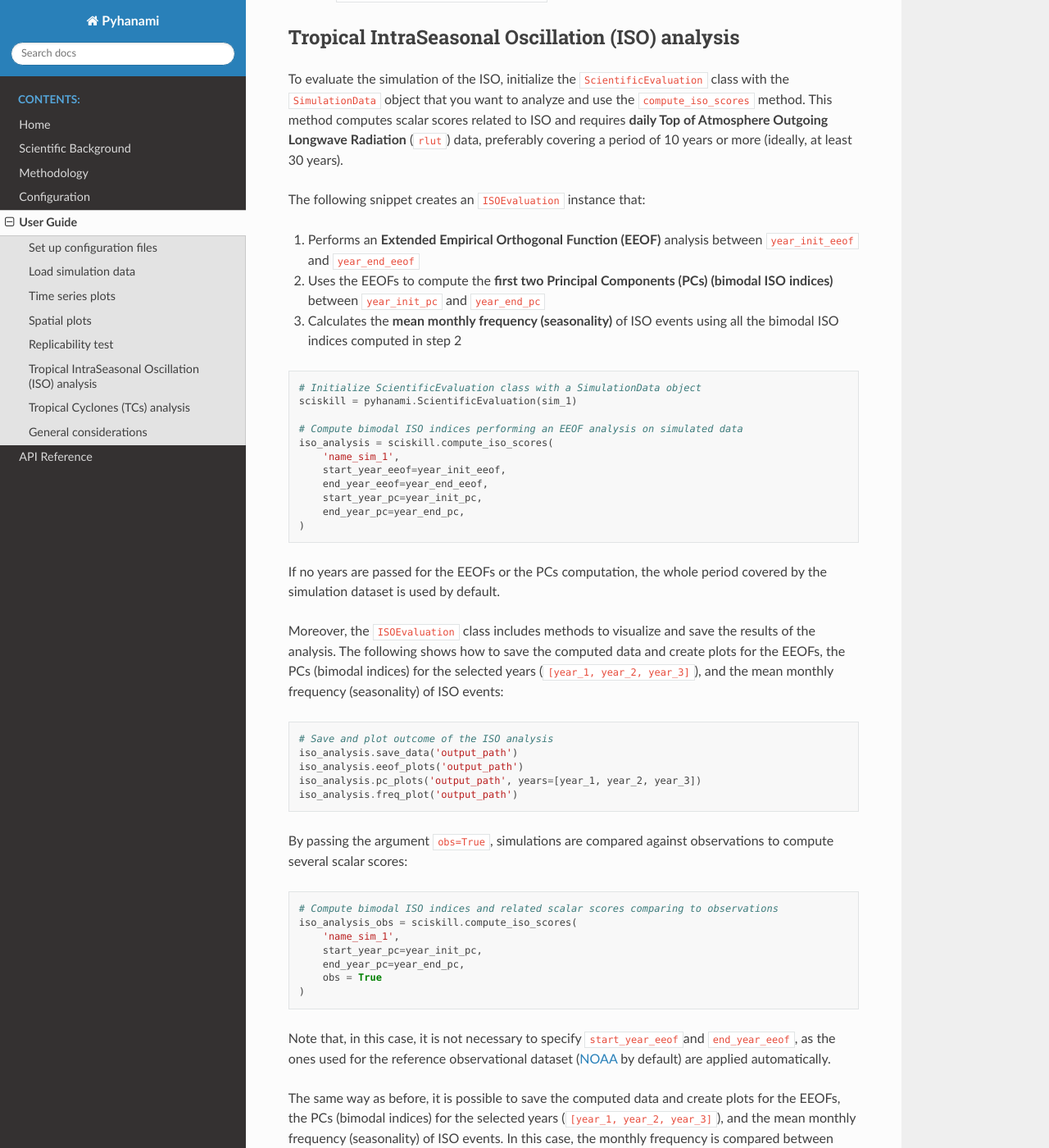
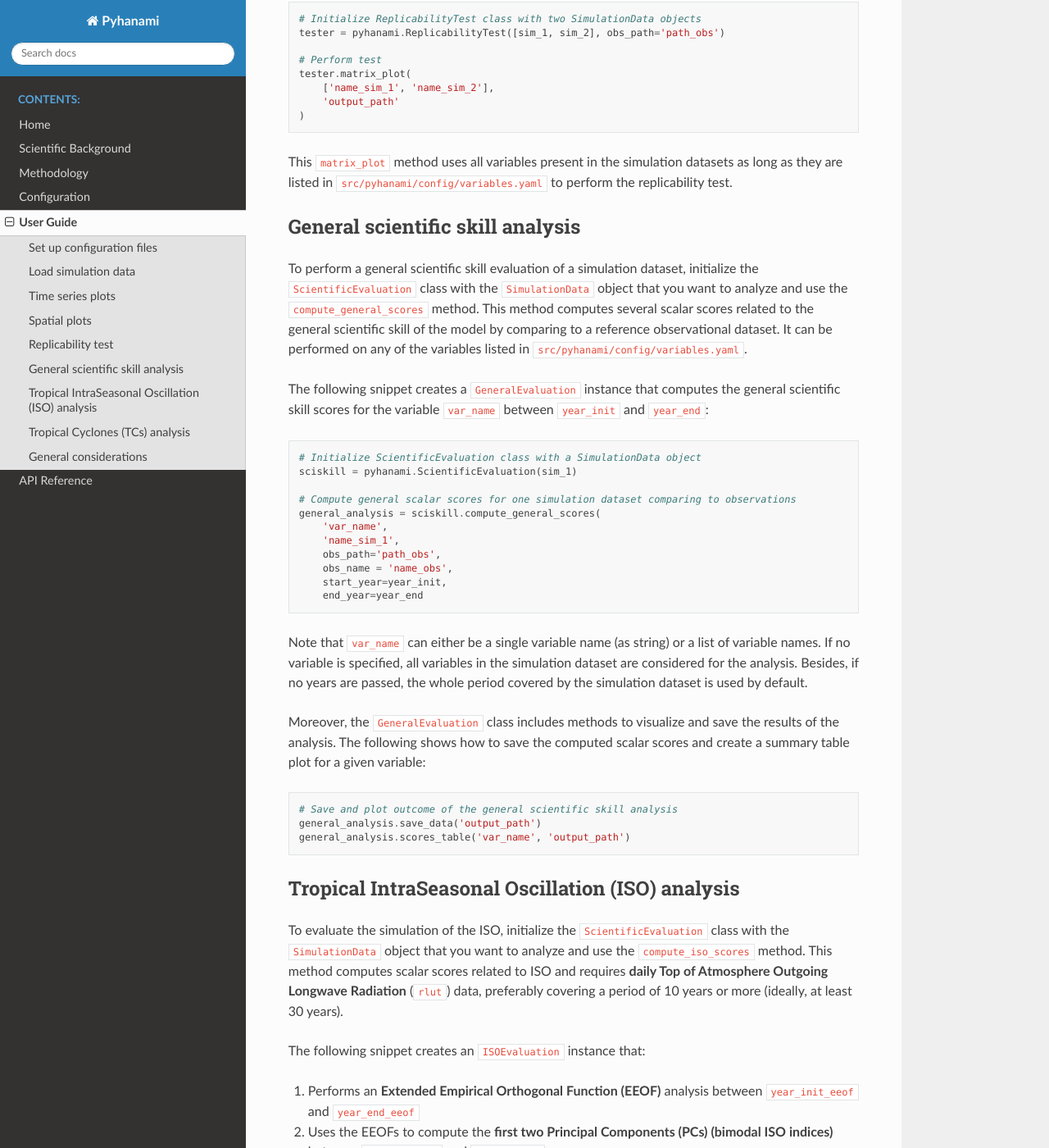
Before and after one commit to BSC-ES/pyhanami, a Sphinx documentation site: the page built from docs/source/User-Guide.md, in a window 1280 px wide and 1400 px high, scrolled down 3604 px. Shown: the whole window at 82% size. Built offline with Sphinx 7.4.7 and the Read the Docs theme 3.1.0, drawn with Linux system fonts in a browser that asks for light colours; some of the changed text lies outside the part shown.

Commit message:
Added explanations on general scientific skill scores

````diff
--- a/docs/source/User-Guide.md
+++ b/docs/source/User-Guide.md
@@ -94,7 +94,7 @@ To take into account when using this `time_series_plot` method:
 
 ## Spatial plots
 
-To generate **spatial plots** comparing two simulation datasets between `year_init` and `year_end`, initialize the `DataDiagnostics` class with the `SimulationData` objects that you want to analyze and use the `abs_diff_plot` and `eff_size_plot` methods:
+To generate **spatial plots** comparing two datasets between `year_init` and `year_end`, initialize the `DataDiagnostics` class with the `SimulationData` objects that you want to analyze and use the following methods:
 
 ```python
 # Initialize DataDiagnostics class with two SimulationData objects
@@ -119,13 +119,25 @@ diags.eff_size_plot(
     start_year=year_init,
     end_year=year_end
 )
+
+# Plot spatial bias between one dataset and observations
+diags.bias_plot(
+    'var_name',
+    'name_sim_1',
+    'output_path',
+    obs_path='path_obs',
+    obs_name='name_obs',
+    start_year=year_init,
+    end_year=year_end
+)
 ```
-The `abs_diff_plot` and `eff_size_plot` methods generate the following visualization outputs, respectively:
+The `abs_diff_plot`, `eff_size_plot`, and `bias_plot` methods generate the following visualization outputs, respectively:
 1. **Absolute difference plot**: spatial plot displaying the absolute average difference between two simulation datasets for the given variable at the grid point level.
 2. **Effect size plot**: spatial plot showing the effect size (Cohen's _d_) between two simulation datasets for the given variable at the grid point level. Grid points in which the difference between the datasets is statistically significant (based on the _t_-test) are highlighted in the plot.
+3. **Bias plot**: spatial plot of the average difference between a simulation dataset and observations for the given variable at the grid point level.
 
 To take into account when using these methods:
-- The central longitude in the plots is set to 0º by default, but it can be modified with the argument `clon` (e.g. `clon=180`).
+- The central longitude in the plots is set to 0º by default, but it can be modified with the argument `clon` (e.g., `clon=180`).
 - If no `start_year` and `end_year` are specified, the whole period covered by the datasets is used by default. In this case, both datasets must have overlapping time periods.
 
 
@@ -147,6 +159,38 @@ tester.matrix_plot(
 This `matrix_plot` method uses all variables present in the simulation datasets as long as they are listed in `src/pyhanami/config/variables.yaml` to perform the replicability test.
 
 
+## General scientific skill analysis
+
+To perform a general scientific skill evaluation of a simulation dataset, initialize the `ScientificEvaluation` class with the `SimulationData` object that you want to analyze and use the `compute_general_scores` method. This method computes several scalar scores related to the general scientific skill of the model by comparing to a reference observational dataset. It can be performed on any of the variables listed in `src/pyhanami/config/variables.yaml`.
+
+The following snippet creates a `GeneralEvaluation` instance that computes the general scientific skill scores for the variable `var_name` between `year_init` and `year_end`:
+
+```python
+# Initialize ScientificEvaluation class with a SimulationData object
+sciskill = pyhanami.ScientificEvaluation(sim_1)
+
+# Compute general scalar scores for one simulation dataset comparing to observations
+general_analysis = sciskill.compute_general_scores(
+    'var_name',
+    'name_sim_1',
+    obs_path='path_obs',
+    obs_name = 'name_obs',
+    start_year=year_init,
+    end_year=year_end
+```
+Note that `var_name` can either be a single variable name (as string) or a list of variable names. If no variable is specified, all variables in the simulation dataset are considered for the analysis. Besides, if no years are passed, the whole period covered by the simulation dataset is used by default.
+
+Moreover, the `GeneralEvaluation` class includes methods to visualize and save the results of the analysis. The following shows how to save the computed scalar scores and create a summary table plot for a given variable:
+
+```python
+# Save and plot outcome of the general scientific skill analysis
+general_analysis.save_data('output_path')
+general_analysis.scores_table('var_name', 'output_path')
+```
+
+<!-- TO DO: Explain the colors in the summary table plot.-->
+
+
 ## Tropical IntraSeasonal Oscillation (ISO) analysis
 
 To evaluate the simulation of the ISO, initialize the `ScientificEvaluation` class with the `SimulationData` object that you want to analyze and use the `compute_iso_scores` method. This method computes scalar scores related to ISO and requires **daily Top of Atmosphere Outgoing Longwave Radiation** (`rlut`) data, preferably covering a period of 10 years or more (ideally, at least 30 years).
@@ -158,6 +202,8 @@ The following snippet creates an `ISOEvaluation` instance that:
 
 ```python
 # Initialize ScientificEvaluation class with a SimulationData object
+# (If you have already added this dataset to an existing ScientificEvaluation object,
+# you can skip this step)
 sciskill = pyhanami.ScientificEvaluation(sim_1)
 
 # Compute bimodal ISO indices performing an EEOF analysis on simulated data
@@ -204,7 +250,7 @@ iso_analysis_obs.scores
 When `obs=True`, the simulated PCs can be adjusted before computing the scores to account for amplitude differences between simulations and observations (see [Methodology](./Methodology.md#tropical-intraseasonal-oscillation-iso) for more details). This correction can be turned on by passing the argument `correct_pc=True`.
 
 To summarize, the `ISOEvaluation` class includes methods to generate the following visualization outputs:
-1. **EEOF plots** (`ISOEvaluation.eeof_plots`): spatial patterns of the first two EEOFs for boreal winter and boreal summer. The central longitude for these plots is set to 0º by default, but it can be modified with the argument `clon` (e.g. `clon=180`).
+1. **EEOF plots** (`ISOEvaluation.eeof_plots`): spatial patterns of the first two EEOFs for boreal winter and boreal summer. The central longitude for these plots is set to 0º by default, but it can be modified with the argument `clon` (e.g., `clon=180`).
 2. **PC plots** (`ISOEvaluation.pc_plots`, passing one year or a list of years): time series of the first two PCs and their amplitude for both MJO and BSISO for the specified years.
 3. **Frequency plot** (`ISOEvaluation.freq_plot`): mean monthly frequency (seasonality) of ISO events for both MJO and BSISO, computed over the entire period covered by the dataset. If observations are set to `True`, these are included in the  frequency plot, which also shows the scalar scores ($\alpha$, $R$, $\sigma$ and $\text{TSS}$) comparing simulations and observations.
 
@@ -235,6 +281,8 @@ tc_analysis= sciskill.compute_tc_scores(
 )
 ```
 
+If no years are passed, the whole period covered by the simulation dataset is used by default.
+
 Moreover, the `TCEvaluation` class includes methods to visualize and save the results of the analysis. The following shows how to save the computed data, create linear and spatial plots displaying the computed TC metrics, and create table plots summarizing the scalar score for each TC metric:
 
 ```python
@@ -263,4 +311,4 @@ resolution following the criteria established in [(K.J.E. Walsh et al., 2007)](h
 - The climate variable name `var_name` must be listed in the configuration file `src/pyhanami/config/variables.yaml`.
 - `output_path` for functions that generate a single plot can be either a directory path or a full file path including the filename. For functions that generate multiple plots, `output_path` must be a directory path. If `output_path` is not provided, the plots are displayed interactively.
 - `path_obs` must be a path to a directory containing observation datasets, with files named following the pattern `data_obs*_{var_name}.nc`, where `var_name` matches the corresponding variable name in `src/pyhanami/config/variables.yaml`.
-- For all the spatial plots, the central longitude is set to 0º by default, but it can be modified with the argument `clon` (e.g. `clon=180`).
+- For all the spatial plots, the central longitude is set to 0º by default, but it can be modified with the argument `clon` (e.g., `clon=180`).
````
Also changed, not shown: other parts of docs/source/User-Guide.md (+1 -1 lines), docs/source/Home.md (+2 -1 lines), docs/source/Methodology.md (+40 -5 lines), docs/source/Scientific-Background.md (+1 -1 lines).
